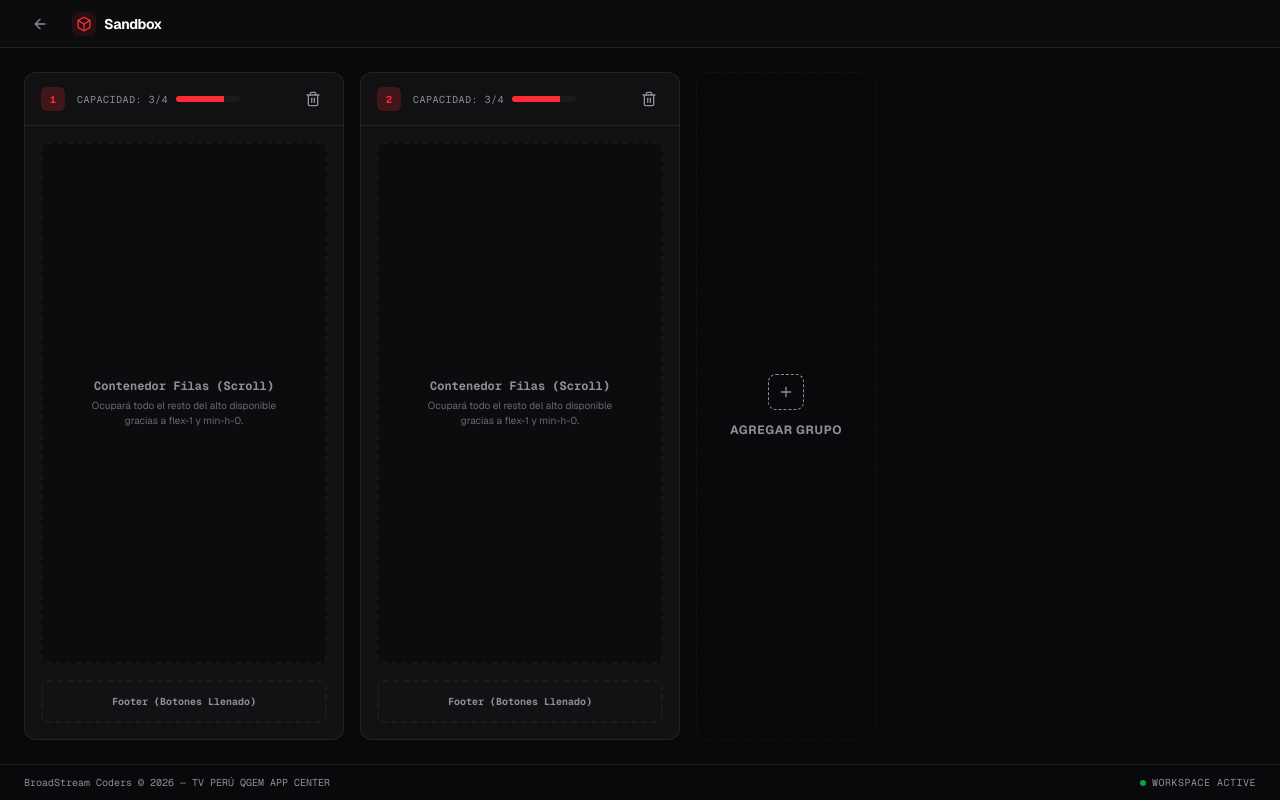
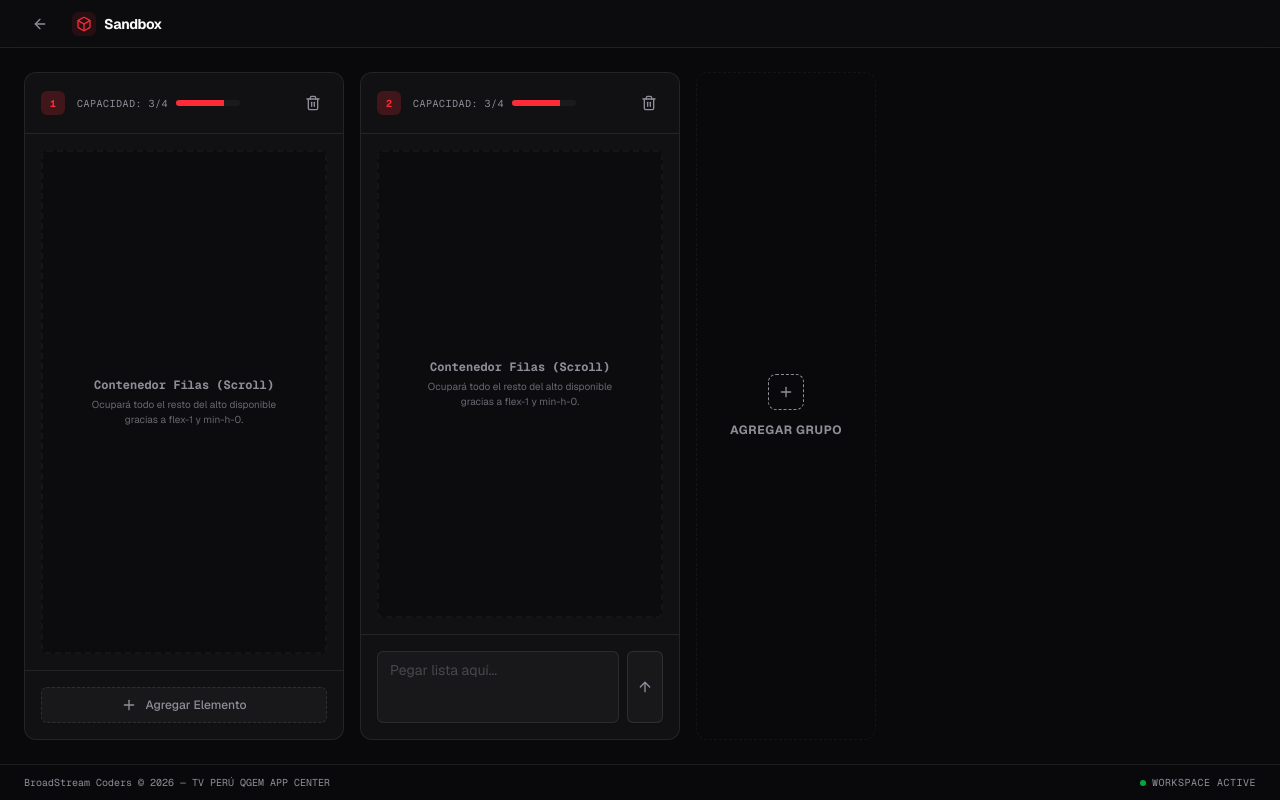
Before and after one commit to BroadStream-Coders/TvPeru-QGEM-AppCenter, a Next.js app in the folder apps/web/: page /workspaces/sandbox in a window 1280 px wide. Built offline with nearby package versions, Linux system fonts and the light colour scheme.

Commit message:
feat(web/sandbox): add GroupFooter component and enhance Sandbox layout with dynamic button functionality

```diff
--- a/apps/web/src/app/workspaces/sandbox/page.tsx
+++ b/apps/web/src/app/workspaces/sandbox/page.tsx
@@ -5,6 +5,10 @@ import Link from "next/link";
 import { ArrowLeft, Box } from "lucide-react";
 import { GroupsContainer } from "@/components/shared/group-column/GroupsContainer";
 import { GroupColumn } from "@/components/shared/group-column/GroupColumn";
+import { GroupFooter } from "@/components/shared/group-column/GroupFooter";
+import { QuickLoad } from "@/components/shared/QuickLoad";
+import { Button } from "@/components/ui/button";
+import { Plus } from "lucide-react";
 import { nanoid } from "nanoid";
 
 export default function SandboxPage() {
@@ -46,7 +50,7 @@ export default function SandboxPage() {
                 maxCapacity={4}
               >
                 {/* Dummy injected Lego content for testing stretch */}
-                <div className="flex-1 min-h-0 rounded-md border-2 border-dashed border-border/50 bg-background/50 flex flex-col items-center justify-center text-muted-foreground p-4">
+                <div className="flex-1 min-h-0 rounded-md border-2 border-dashed border-border/50 bg-background/50 flex flex-col items-center justify-center text-muted-foreground m-4 p-4">
                   <p className="text-xs font-mono font-bold mb-1">
                     Contenedor Filas (Scroll)
                   </p>
@@ -55,9 +59,23 @@ export default function SandboxPage() {
                     min-h-0.
                   </p>
                 </div>
-                <div className="shrink-0 rounded-md border-2 border-dashed border-border/50 bg-muted/30 flex items-center justify-center p-3 text-2xs font-mono font-bold text-muted-foreground">
-                  Footer (Botones Llenado)
-                </div>
+                <GroupFooter>
+                  {index === 1 ? (
+                    <QuickLoad
+                      onLoad={(matrix) =>
+                        console.log("Matriz cargada:", matrix)
+                      }
+                    />
+                  ) : (
+                    <Button
+                      variant="outline"
+                      className="w-full h-9 gap-2 border-dashed border-border text-muted-foreground hover:text-foreground hover:border-brand/50 hover:bg-brand/5 text-xs"
+                    >
+                      <Plus className="h-3.5 w-3.5" />
+                      Agregar Elemento
+                    </Button>
+                  )}
+                </GroupFooter>
               </GroupColumn>
             ))}
           </GroupsContainer>
--- a/apps/web/src/components/shared/group-column/GroupColumn.tsx
+++ b/apps/web/src/components/shared/group-column/GroupColumn.tsx
@@ -24,7 +24,7 @@ export function GroupColumn({
     <Card
       className={`flex h-full flex-col shrink-0 rounded-xl border border-border bg-card shadow-none gap-0 py-0 overflow-hidden ${width}`}
     >
-      <CardHeader className="flex flex-row items-center justify-between border-b border-border px-4 py-3 shrink-0 bg-muted/5">
+      <CardHeader className="flex flex-row items-center justify-between border-b border-border p-4 shrink-0 bg-muted/5">
         <div className="flex items-center gap-3">
           <div className="flex h-6 w-6 items-center justify-center rounded-md bg-brand/20 text-brand text-2xs font-bold font-mono">
             {index}
@@ -56,7 +56,7 @@ export function GroupColumn({
         </Button>
       </CardHeader>
 
-      <CardContent className="flex flex-1 flex-col min-h-0 px-4 py-4 gap-4">
+      <CardContent className="flex flex-1 flex-col min-h-0 p-0">
         {children}
       </CardContent>
     </Card>
--- /dev/null
+++ b/apps/web/src/components/shared/group-column/GroupFooter.tsx
@@ -0,0 +1,16 @@
+"use client";
+
+import { ReactNode } from "react";
+import { CardFooter } from "@/components/ui/card";
+
+interface GroupFooterProps {
+  children: ReactNode;
+}
+
+export function GroupFooter({ children }: GroupFooterProps) {
+  return (
+    <CardFooter className="shrink-0 border-t border-border bg-muted/5 p-4 flex flex-col gap-3">
+      {children}
+    </CardFooter>
+  );
+}
```
